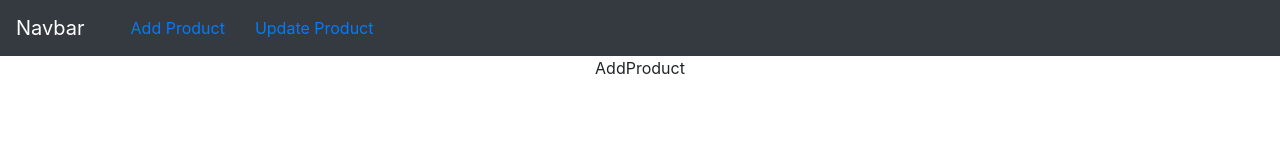
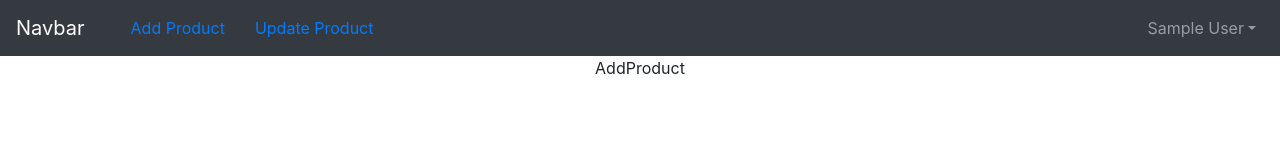
Before and after one commit to ahmed7761/Ecommerce-Dashboard, a React (Create React App) app in the folder ecomm-dashboard/: page /add in a window 1280 px wide. Shown: the top 160 px of the page. Built offline with nearby package versions, Linux system fonts and the light colour scheme; sample sign-in values are in the browser's storage.

Commit message:
logout functionality

```diff
--- a/ecomm-dashboard/src/components/includes/Header.js
+++ b/ecomm-dashboard/src/components/includes/Header.js
@@ -1,8 +1,15 @@
 import React from 'react';
-import {Navbar, Nav} from 'react-bootstrap'
-import {Link} from "react-router-dom";
+import {Navbar, Nav, NavDropdown} from 'react-bootstrap'
+import {Link, useHistory} from "react-router-dom";
 
 const Header = () => {
+    const history = useHistory()
+    const user = JSON.parse(localStorage.getItem('user-info'));
+    function logout() {
+        localStorage.clear()
+        history.push('/register')
+    }
+
     return (
         <div>
             <Navbar bg="dark" variant="dark">
@@ -20,9 +27,18 @@
                                 <Link to="/register">Register</Link>
                             </>
                     }
+                </Nav>
+                {
+                    localStorage.getItem('user-info') ?
+                        <Nav>
+                            <NavDropdown title={user && user.name}>
+                                <NavDropdown.Item onClick={logout} >Logout</NavDropdown.Item>
+                                <NavDropdown.Item>Profile</NavDropdown.Item>
+                            </NavDropdown>
+                        </Nav>
+                        : null
+                }
 
-
-                </Nav>
             </Navbar>
         </div>
     );
```
